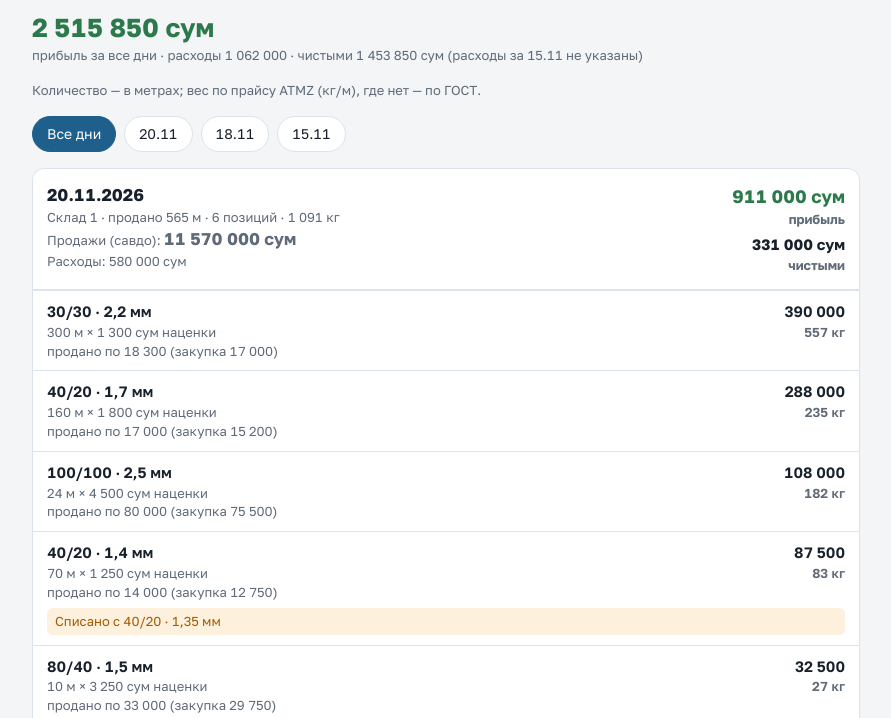
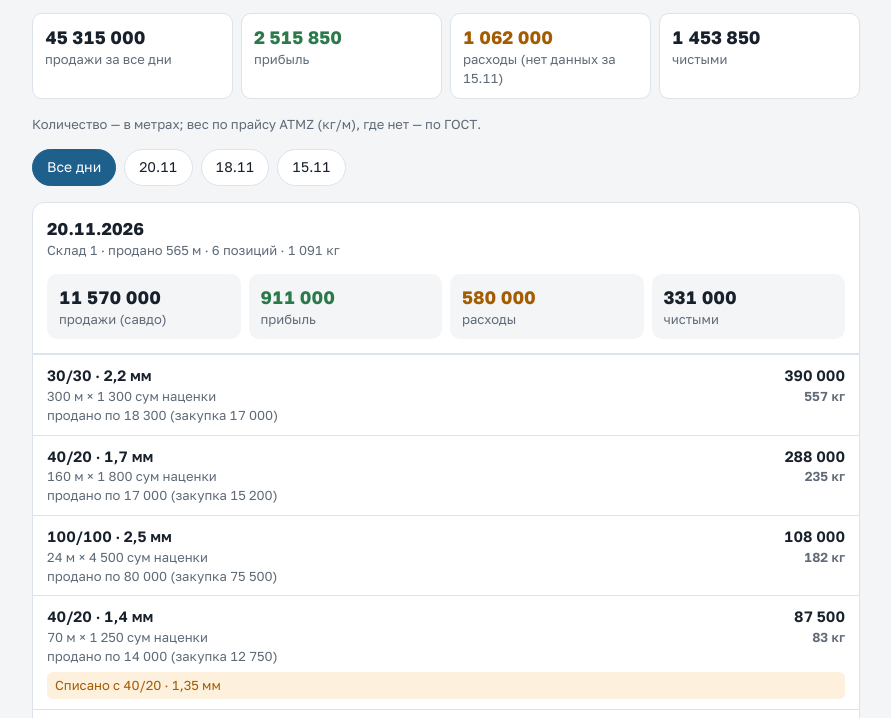
Before and after one commit to kobiljonovulugbek-cmd/ostatki, a plain HTML site: page prodazhi.html in a window 1280 px wide. Shown: the part 70-788 px from the top of the page, without its empty margins (194-1085 px from the left). Drawn offline with Linux system fonts and the light colour scheme.

Commit message:
Add files via upload

```diff
--- a/prodazhi.html
+++ b/prodazhi.html
@@ -24,12 +24,19 @@ h1{font-size:22px;margin:0}a{color:var(--accent)}
 .chips{display:flex;gap:8px;flex-wrap:wrap}
 .chip{font:inherit;font-size:14px;padding:7px 14px;border-radius:999px;border:1px solid var(--line);background:var(--surface);color:var(--ink);cursor:pointer}
 .chip[aria-pressed="true"]{background:var(--accent);border-color:var(--accent);color:var(--surface)}
+.tiles{display:grid;grid-template-columns:repeat(auto-fit,minmax(150px,1fr));gap:8px;padding:0 14px 14px;border-bottom:1px solid var(--line)}
+.tile{background:var(--bg);border-radius:10px;padding:10px 12px}
+.tile .v{font-size:18px;font-weight:700}.tile .k{font-size:13px;color:var(--muted)}
+#total .tile{background:var(--surface);border:1px solid var(--line)}
+.tile.g .v{color:var(--good)}.tile.w .v{color:var(--warn)}
+.dh{border-bottom:0}
 .empty{padding:20px;color:var(--muted);text-align:center}
 </style>
 </head>
 <body>
 <div class="wrap">
-<div class="top"><div><h1>Продажи и прибыль</h1><div class="meta"><a href="./">← Остатки на складах</a></div></div><div class="big" id="total"></div></div>
+<div class="top"><div><h1>Продажи и прибыль</h1><div class="meta"><a href="./">← Остатки на складах</a></div></div></div>
+<div id="total"></div>
 <div class="meta">Количество — в метрах; вес по прайсу ATMZ (кг/м), где нет — по ГОСТ.</div>
 <div class="chips" id="chips"></div>
 <div id="days"><div class="empty">Загрузка…</div></div>
@@ -43,22 +50,23 @@ let DAYS=[], SEL="all";
 function show(){
   const days=SEL==="all"?DAYS:DAYS.filter(d=>d.data===SEL);
   document.getElementById("chips").innerHTML=["all",...DAYS.map(d=>d.data)].map(x=>`<button class="chip" type="button" data-d="${esc(x)}" aria-pressed="${x===SEL}">${x==="all"?"Все дни":esc(x.slice(0,5))}</button>`).join("");
-  let all=0, allNet=0, allExp=0, hasExp=false; const noExp=[];
+  let all=0, allNet=0, allExp=0, allRev=0, hasExp=false; const noExp=[];
   const html=days.map(d=>{
     const items=d.items.slice().sort((a,b)=>b.kol*b.pribyl-a.kol*a.pribyl);
     const rows=items.reduce((s,i)=>s+i.kol*i.pribyl,0), kol=items.reduce((s,i)=>s+i.kol,0), kg=items.reduce((s,i)=>s+i.kol*(i.kgm||0),0);
     const calcRev=items.reduce((s,i)=>s+(i.zakup?i.kol*(i.zakup+i.pribyl):0),0);
-    const sum=d.foyda??rows, rev=d.savdo??calcRev; all+=sum;
+    const sum=d.foyda??rows, rev=d.savdo??calcRev; all+=sum; allRev+=rev;
     const exp=d.rasxod; if(exp!=null){hasExp=true; allExp+=exp; allNet+=sum-exp;} else { allNet+=sum; noExp.push(d.data.slice(0,5)); }
     const diff=d.foyda!=null && Math.abs(d.foyda-rows)>=1 ? `<div class="note">По строкам выходит ${fmt(rows)} сум, в тетради ${fmt(d.foyda)} — разница из-за неразборчивых цифр</div>`:"";
-    return `<div class="day"><div class="dh"><div><b>${esc(d.data)}</b><div class="meta">${esc(d.sklad)} · продано ${fmt(kol)} м · ${items.length} позиций · ${fmt(kg)} кг</div>
-<div class="meta">Продажи (савдо): <b>${fmt(rev)} сум</b>${d.savdo==null?" (расчёт)":""}</div>
-${exp!=null?`<div class="meta">Расходы: ${fmt(exp)} сум</div>`:""}</div>
-<div class="sum">${fmt(sum)} сум<div class="meta">прибыль</div>${exp!=null?`<div class="net">${fmt(sum-exp)} сум<div class="meta">чистыми</div></div>`:""}</div></div>${diff?`<div class="row">${diff}</div>`:""}`+
+    return `<div class="day"><div class="dh"><div><b>${esc(d.data)}</b><div class="meta">${esc(d.sklad)} · продано ${fmt(kol)} м · ${items.length} позиций · ${fmt(kg)} кг</div></div></div>
+<div class="tiles"><div class="tile"><div class="v">${fmt(rev)}</div><div class="k">продажи (савдо)${d.savdo==null?", расчёт":""}</div></div>
+<div class="tile g"><div class="v">${fmt(sum)}</div><div class="k">прибыль</div></div>
+<div class="tile w"><div class="v">${exp!=null?fmt(exp):"—"}</div><div class="k">расходы${exp==null?" не указаны":""}</div></div>
+<div class="tile"><div class="v">${exp!=null?fmt(sum-exp):"—"}</div><div class="k">чистыми</div></div></div>${diff?`<div class="row">${diff}</div>`:""}`+
       items.map(i=>`<div class="row"><div><span class="nm">${esc(i.razmer)} · ${esc(i.tolsh)} мм</span><div class="meta">${fmt(i.kol)} м × ${fmt(i.pribyl)} сум наценки</div>${i.zakup?`<div class="meta">продано по ${fmt(i.zakup+i.pribyl)} (закупка ${fmt(i.zakup)})</div>`:""}</div><div class="r">${fmt(i.kol*i.pribyl)}${i.kgm?`<div class="meta">${fmt(i.kol*i.kgm)} кг</div>`:""}</div>${i.note?`<div class="note">${esc(i.note)}</div>`:""}</div>`).join("")+`</div>`;
   }).join("");
   document.getElementById("days").innerHTML=html||`<div class="empty">Продаж пока нет.</div>`;
-  document.getElementById("total").innerHTML=`${fmt(all)} сум<small>прибыль ${SEL==="all"?"за все дни":"за "+SEL.slice(0,5)}${hasExp?` · расходы ${fmt(allExp)} · чистыми ${fmt(allNet)} сум${noExp.length?` (расходы за ${noExp.join(", ")} не указаны)`:""}`:""}</small>`;
+  document.getElementById("total").innerHTML=`<div class="tiles" style="padding:0;border:0"><div class="tile"><div class="v">${fmt(allRev)}</div><div class="k">продажи ${SEL==="all"?"за все дни":"за "+SEL.slice(0,5)}</div></div><div class="tile g"><div class="v">${fmt(all)}</div><div class="k">прибыль</div></div><div class="tile w"><div class="v">${fmt(allExp)}</div><div class="k">расходы${noExp.length?` (нет данных за ${noExp.join(", ")})`:""}</div></div><div class="tile"><div class="v">${fmt(allNet)}</div><div class="k">чистыми</div></div></div>`;
 }
 document.addEventListener("click",e=>{const b=e.target.closest("[data-d]"); if(b){SEL=b.dataset.d; show();}});
 fetch("sales.json?t="+Date.now(),{cache:"no-store"}).then(r=>r.json()).then(j=>{
```
